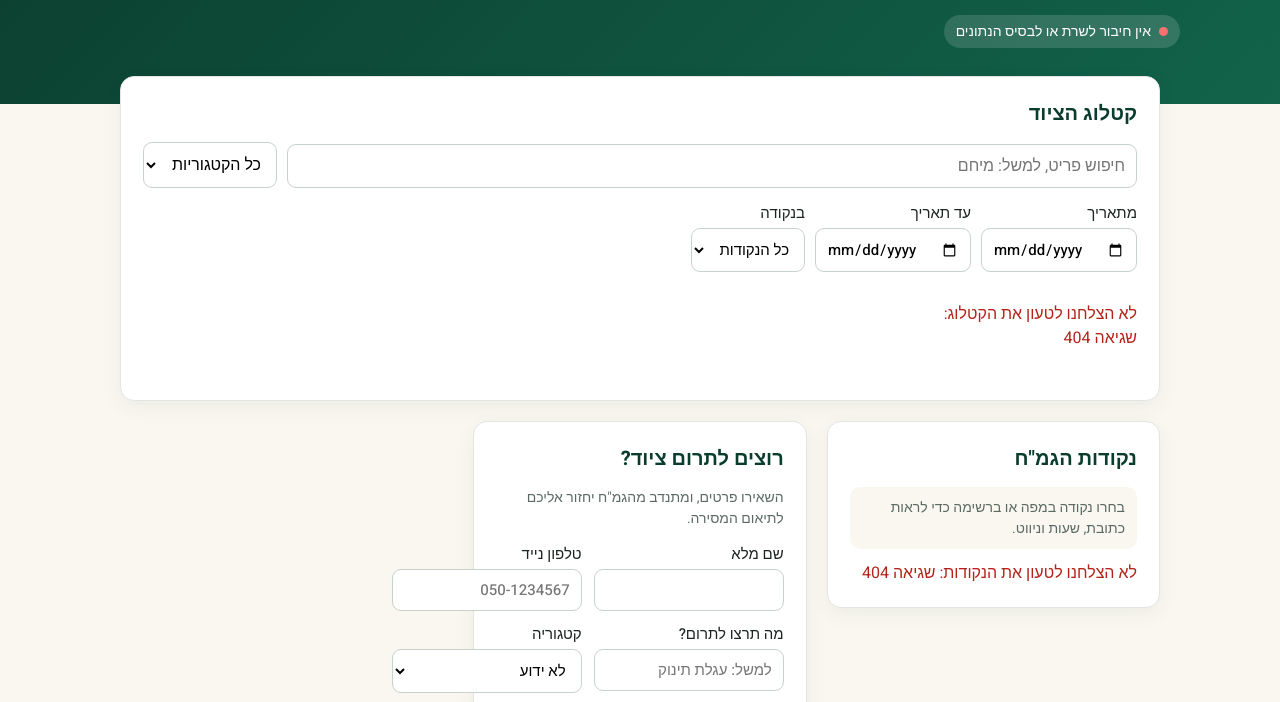
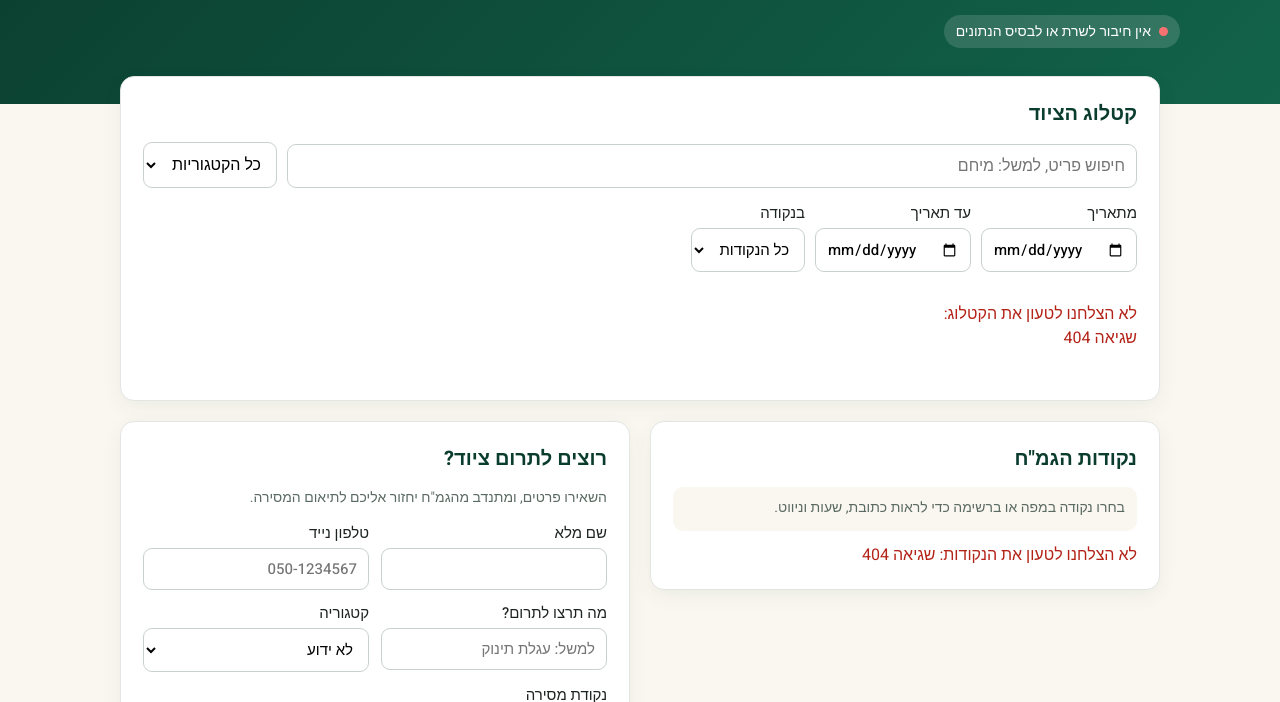
Before and after one commit to ow163/gemachhub, a plain HTML site: page frontend/public/index.html in a window 1280 px wide. Shown: the part 231-933 px from the top of the page. Drawn offline with Linux system fonts and the light colour scheme; no server answers.

Commit message:
תיקון באג #439: טופס התרומה בדף הבית לא יוצא מגבולות הכרטיס
Fixes AB#439

Co-Authored-By: Claude Opus 5.5 <noreply@anthropic.com>
Claude-Session: https://claude.ai/code/session_01DpsyczAA8s2XyoAYfpiKGv

```diff
--- a/frontend/public/css/styles.css
+++ b/frontend/public/css/styles.css
@@ -161,3 +161,7 @@ dialog::backdrop { background: rgba(11, 61, 46, .35); }
 /* באג #438: שדה בתוך label (עמודה) לא נמתח לגובה בשורות הסינון */
 .filters { align-items: flex-end; }
 .filters label input, .filters label select { flex: none; }
+
+/* באג #439: בדף הבית שני הכרטיסים (נקודות ותרומה) חולקים את הרוחב, והטופס לא יוצא מהכרטיס */
+.grid { grid-template-columns: repeat(auto-fit, minmax(min(440px, 100%), 1fr)); }
+.grid > .card, .form .row > * { min-width: 0; }
```
